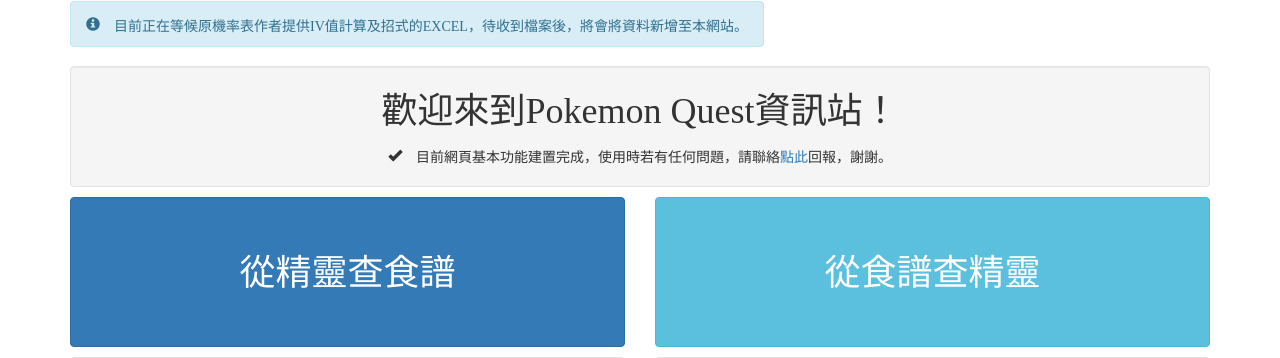
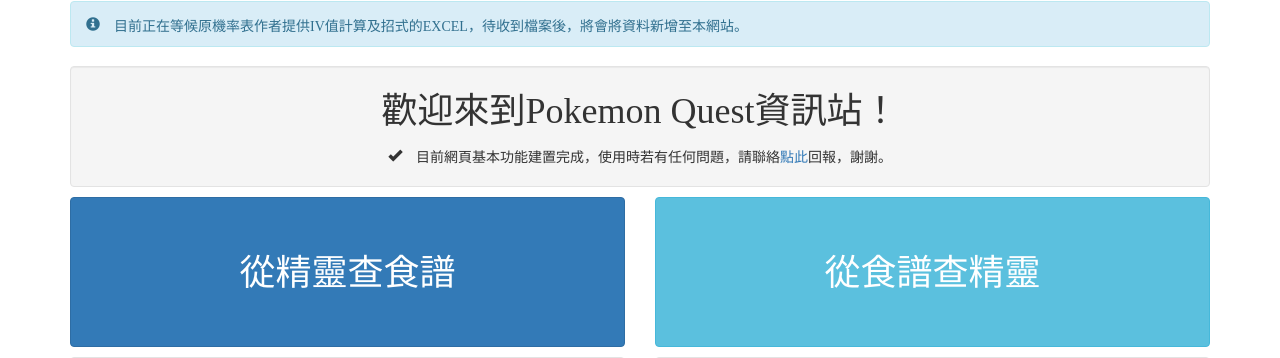
Before and after one commit to RaenonX/PokemonQuestData, a Flask app: template templates/index.html in a window 1280 px wide. Shown: the top 358 px of the page. Run offline with Flask 2, Linux system fonts and the light colour scheme; the template is opened without the code that fills it, so the values that code supplies are empty; style sheets or scripts are compiled from the project's sources; parts of the project's set-up code (start-up, migrations or seed data) failed here and were passed over; some libraries are stand-ins or nearby versions.

Commit message:
hotfix - homepage tips message width

```diff
--- a/templates/index.html
+++ b/templates/index.html
@@ -14,7 +14,7 @@
     {%- endif %}
     <div class="row">
         <div class="col-md-12">
-            <div class="glyphicon glyphicon-info-sign alert alert-info">
+            <div class="glyphicon glyphicon-info-sign alert alert-info show">
                 目前正在等候原機率表作者提供IV值計算及招式的EXCEL，待收到檔案後，將會將資料新增至本網站。
             </div>
         </div>
```
